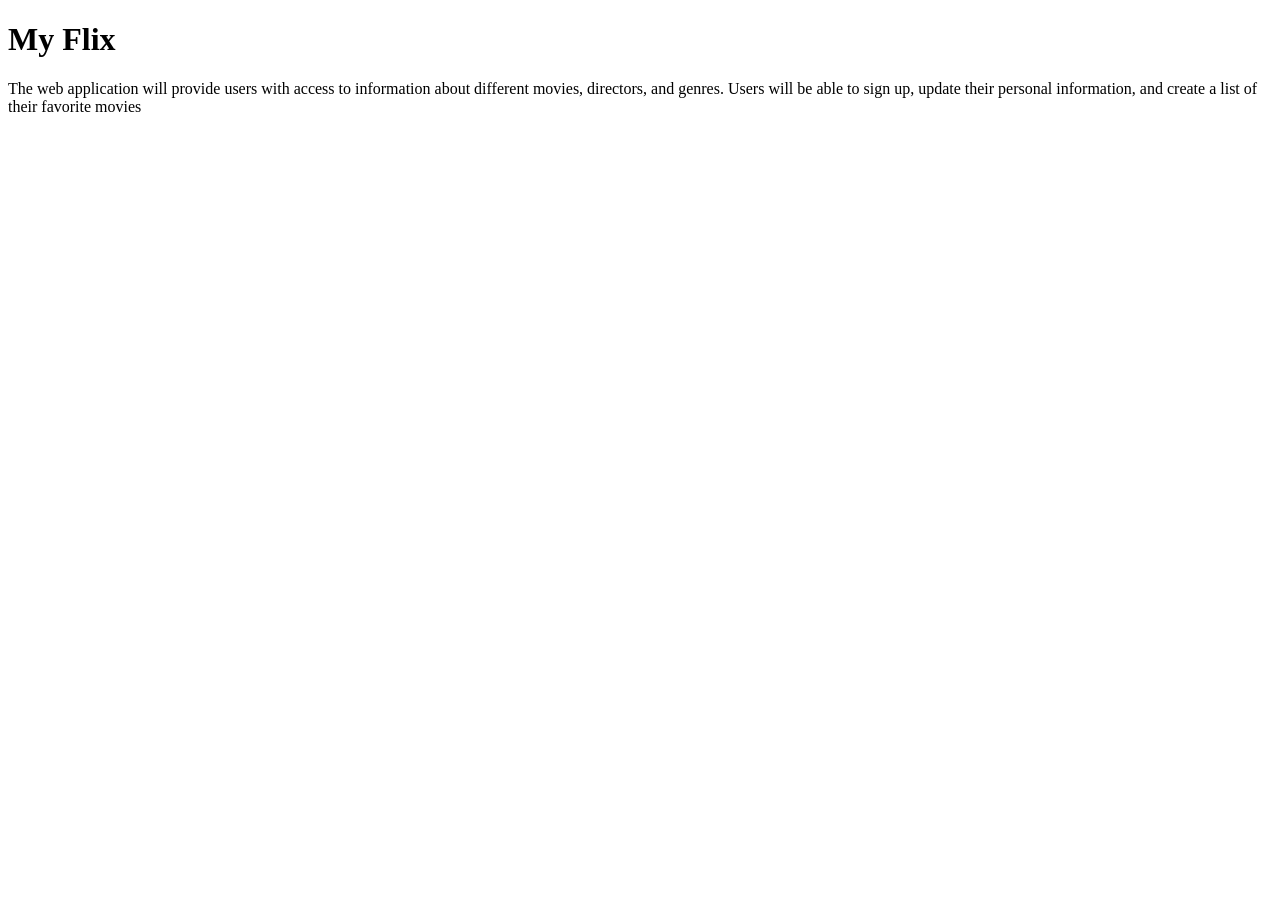
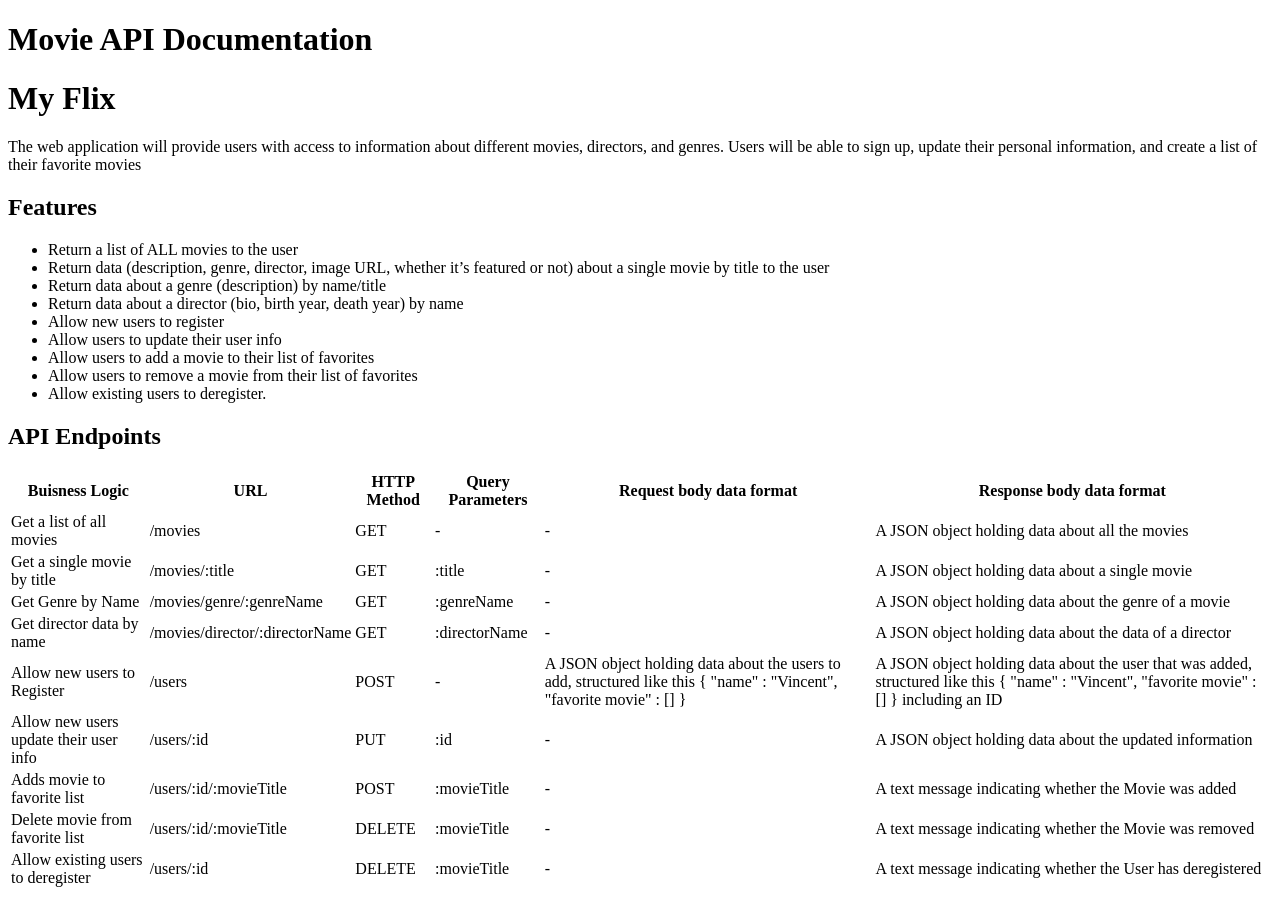
Before and after one commit to coleaiseosa/movie_api, a website: page public/documentation.html in a window 1280 px wide. Before the commit the page ends 800 px from the top, so only its background shows below. Drawn offline with Linux system fonts and the light colour scheme.

Commit message:
Updated documentation.html

```diff
--- a/public/documentation.html
+++ b/public/documentation.html
@@ -7,10 +7,125 @@
     <title>Documentation</title>
 </head>
 <body>
+    <Header>
+        <h1>Movie API Documentation</h1>
+    </Header>
     <div>
         <h1>My Flix</h1>
         <p>The web application will provide users with access to information about different movies, directors, and genres. Users will be able to sign up, update their personal information, and create a list of their favorite movies
         </p>
+
+        <h2>Features</h2>
+        <ul>
+            <li>Return a list of ALL movies to the user</li>
+            <li>Return data (description, genre, director, image URL, whether it’s featured or not) about a single movie by title to the user</li>
+            <li>Return data about a genre (description) by name/title</li>
+            <li>Return data about a director (bio, birth year, death year) by name</li>
+            <li>Allow new users to register</li>
+            <li>Allow users to update their user info</li>
+            <li>Allow users to add a movie to their list of favorites</li>
+            <li>Allow users to remove a movie from their list of favorites</li>
+            <li>Allow existing users to deregister.</li>
+        </ul>
     </div>
+
+    <h2>API Endpoints</h2>
+
+    <table>
+     <thead>
+        <tr>
+            <th>Buisness Logic</th>
+            <th>URL</th>
+            <th>HTTP Method</th>
+            <th>Query Parameters</th>
+            <th>Request body data format</th>
+            <th>Response body data format</th>
+        </tr>
+     </thead>
+
+     <tbody>
+        <tr>
+            <td>Get a list of all movies</td>
+            <td>/movies</td>
+            <td>GET</td>
+            <td>-</td>
+            <td>-</td>
+            <td>A JSON object holding data about all the movies</td>
+        </tr>
+
+        <tr>
+            <td>Get a single movie by title</td>
+            <td>/movies/:title</td>
+            <td>GET</td>
+            <td>:title</td>
+            <td>-</td>
+            <td>A JSON object holding data about a single movie</td>
+        </tr>
+
+        <tr>
+            <td>Get Genre by Name</td>
+            <td>/movies/genre/:genreName</td>
+            <td>GET</td>
+            <td>:genreName</td>
+            <td>-</td>
+            <td>A JSON object holding data about the genre of a movie</td>
+        </tr>
+
+        <tr>
+            <td>Get director data by name</td>
+            <td>/movies/director/:directorName</td>
+            <td>GET</td>
+            <td>:directorName</td>
+            <td>-</td>
+            <td>A JSON object holding data about the data of a director</td>
+        </tr>
+
+        <tr>
+            <td>Allow new users to Register</td>
+            <td>/users</td>
+            <td>POST</td>
+            <td>-</td>
+            <td>A JSON object holding data about the users to add, structured like this { "name" : "Vincent", "favorite movie" : [] } </td>
+            <td>A JSON object holding data about the user that was added, structured like this { "name" : "Vincent", "favorite movie" : [] } including an ID </td>
+        </tr>
+
+        <tr>
+            <td>Allow new users update their user info</td>
+            <td>/users/:id</td>
+            <td>PUT</td>
+            <td>:id</td>
+            <td>-</td>
+            <td>A JSON object holding data about the updated information</td>
+        </tr>
+
+
+        <tr>
+            <td>Adds movie to favorite list</td>
+            <td>/users/:id/:movieTitle</td>
+            <td>POST</td>
+            <td>:movieTitle</td>
+            <td>-</td>
+            <td>A text message indicating whether the Movie was added</td>
+        </tr>
+
+        <tr>
+            <td>Delete movie from favorite list</td>
+            <td>/users/:id/:movieTitle</td>
+            <td>DELETE</td>
+            <td>:movieTitle</td>
+            <td>-</td>
+            <td>A text message indicating whether the Movie was removed</td>
+        </tr>
+
+        <tr>
+            <td>Allow existing users to deregister</td>
+            <td>/users/:id</td>
+            <td>DELETE</td>
+            <td>:movieTitle</td>
+            <td>-</td>
+            <td>A text message indicating whether the User has deregistered</td>
+        </tr>
+     </tbody>
+    </table>
 </body>
 </html>
```
